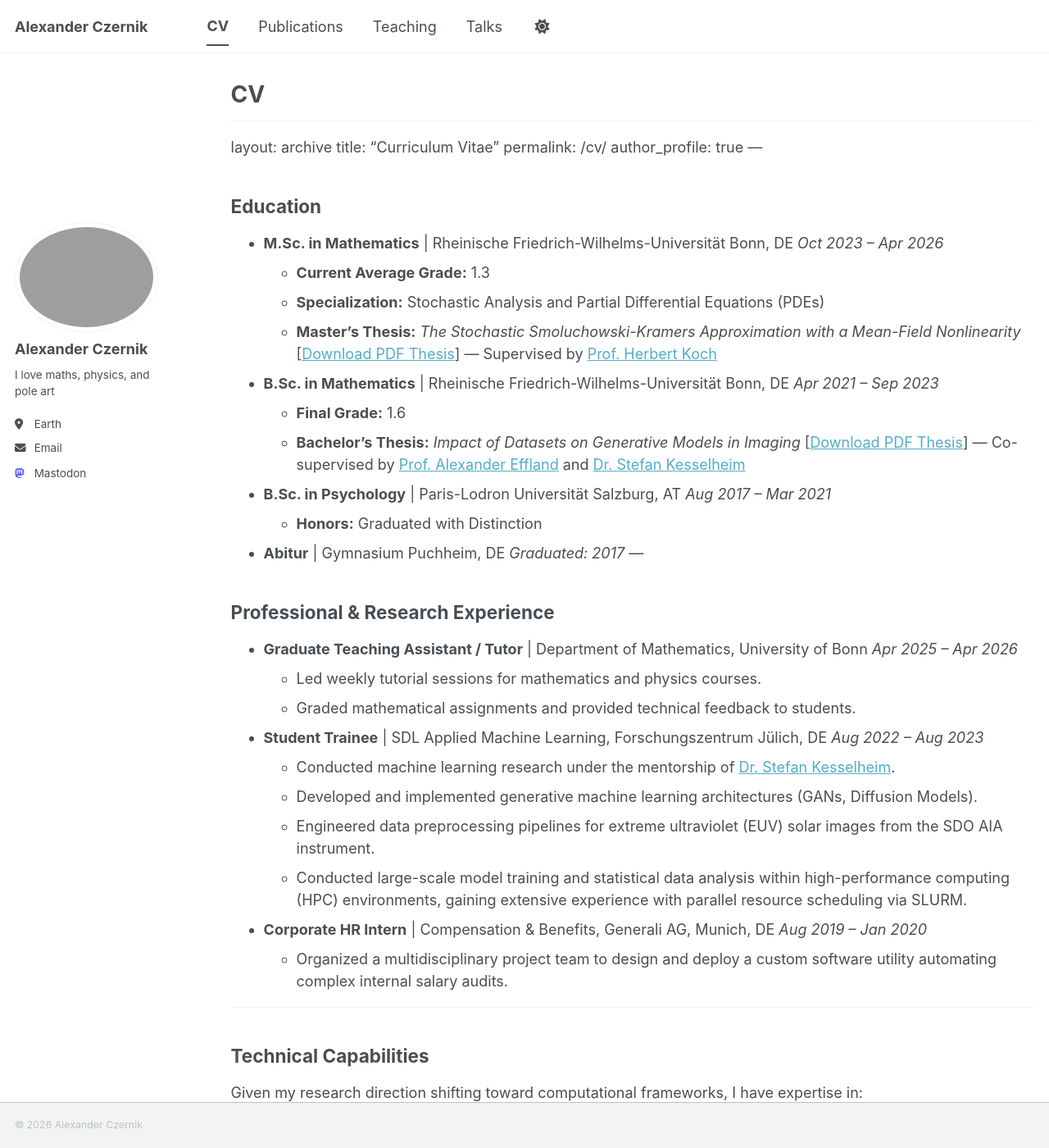
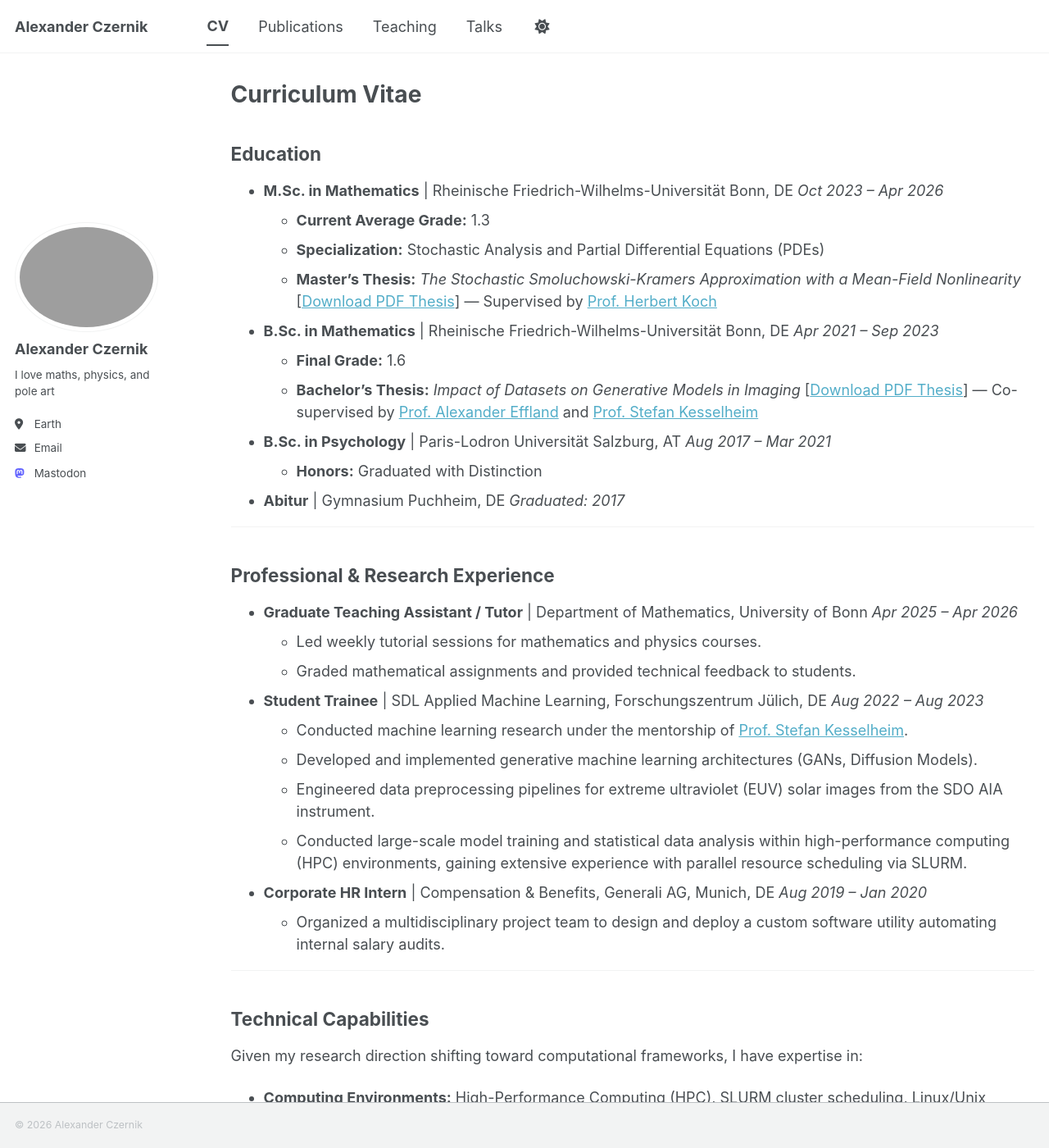
Before and after one commit to alexanderczernik/alexanderczernik.github.io, a Jekyll site: the page built from _pages/cv.md, in a window 1280 px wide and 1400 px high. Shown: the whole window at 82% size. Built offline with Jekyll 4.4.1, drawn with Linux system fonts in a browser that asks for light colours; a script bundle is joined from its source files by our own code; library files that are not in the unit come from our copies.

Commit message:
Update CV title and mentor references

```diff
--- a/_pages/cv.md
+++ b/_pages/cv.md
@@ -1,6 +1,6 @@
 ---
 layout: archive
-title: "CV"
+title: "Curriculum Vitae"
 permalink: /cv/
 author_profile: true
 redirect_from:
@@ -9,12 +9,6 @@ redirect_from:
 
 {% include base_path %}
 
----
-layout: archive
-title: "Curriculum Vitae"
-permalink: /cv/
-author_profile: true
----
 
 ## Education
 
@@ -27,7 +21,7 @@ author_profile: true
 * **B.Sc. in Mathematics** | Rheinische Friedrich-Wilhelms-Universität Bonn, DE
   *Apr 2021 – Sep 2023*
   * **Final Grade:** 1.6
-  * **Bachelor's Thesis:** *Impact of Datasets on Generative Models in Imaging* [[Download PDF Thesis](link_to_your_bachelor_thesis.pdf)] — Co-supervised by [Prof. Alexander Effland](https://www.uni-bonn.de/de/forschung-lehre/forschungsprofil/transdisziplinaere-forschungsbereiche/tra-3-life-1/mitgliederverzeichnis/alexander-effland) and [Dr. Stefan Kesselheim](https://www.fz-juelich.de/profile/kesselheim_s)
+  * **Bachelor's Thesis:** *Impact of Datasets on Generative Models in Imaging* [[Download PDF Thesis](link_to_your_bachelor_thesis.pdf)] — Co-supervised by [Prof. Alexander Effland](https://www.uni-bonn.de/de/forschung-lehre/forschungsprofil/transdisziplinaere-forschungsbereiche/tra-3-life-1/mitgliederverzeichnis/alexander-effland) and [Prof. Stefan Kesselheim](https://www.fz-juelich.de/profile/kesselheim_s)
 
 * **B.Sc. in Psychology** | Paris-Lodron Universität Salzburg, AT
   *Aug 2017 – Mar 2021*
@@ -35,6 +29,7 @@ author_profile: true
 
 * **Abitur** | Gymnasium Puchheim, DE
   *Graduated: 2017*
+
 ---
 
 ## Professional & Research Experience
@@ -46,14 +41,14 @@ author_profile: true
 
 * **Student Trainee** | SDL Applied Machine Learning, Forschungszentrum Jülich, DE
   *Aug 2022 – Aug 2023*
-  * Conducted machine learning research under the mentorship of [Dr. Stefan Kesselheim](https://www.fz-juelich.de/profile/kesselheim_s).
+  * Conducted machine learning research under the mentorship of [Prof. Stefan Kesselheim](https://www.fz-juelich.de/profile/kesselheim_s).
   * Developed and implemented generative machine learning architectures (GANs, Diffusion Models).
   * Engineered data preprocessing pipelines for extreme ultraviolet (EUV) solar images from the SDO AIA instrument.
   * Conducted large-scale model training and statistical data analysis within high-performance computing (HPC) environments, gaining extensive experience with parallel resource scheduling via SLURM.
 
 * **Corporate HR Intern** | Compensation & Benefits, Generali AG, Munich, DE
   *Aug 2019 – Jan 2020*
-  * Organized a multidisciplinary project team to design and deploy a custom software utility automating complex internal salary audits.
+  * Organized a multidisciplinary project team to design and deploy a custom software utility automating internal salary audits.
 
 ---
 
```
